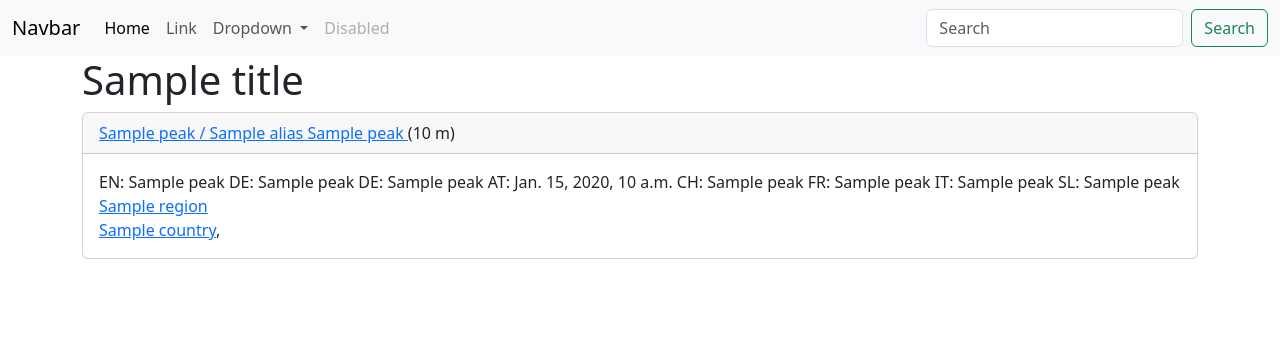
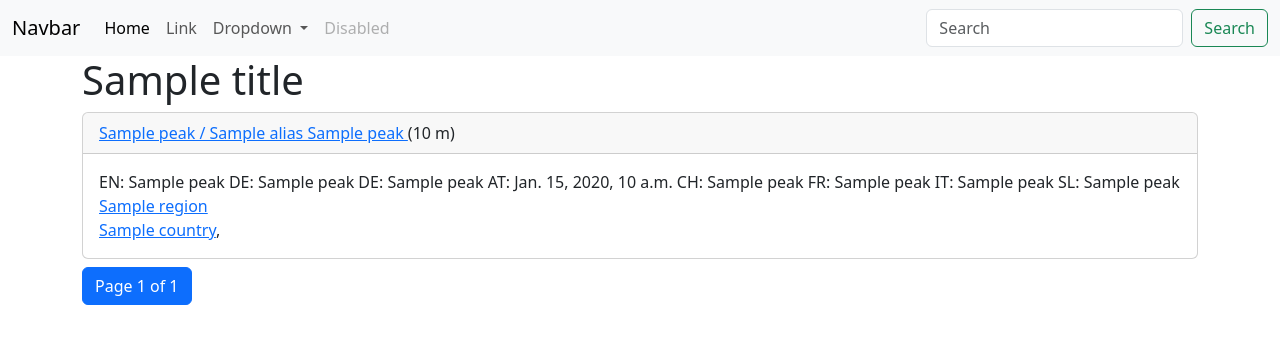
Before and after one commit to florianneukirchen/Alpine-Peaks, a Django app: template peaks/templates/peaks/index.html in a window 1280 px wide. Shown: the top 356 px of the page. Run offline with Django 4.2, Linux system fonts and the light colour scheme; the template is opened without the code that fills it: most values are stand-ins (such as "Sample title", 1, 10 or a date in 2020).

Commit message:
Add pagination

```diff
--- a/peaks/templates/peaks/index.html
+++ b/peaks/templates/peaks/index.html
@@ -32,11 +32,27 @@
             <div><a href="{% url 'region' peak.region.slug %}">{{ peak.region.name }}</a></div>
             {% endif %}
             <div>{% for country in peak.countries.all %} <a href="{% url 'region' country.slug %}">{{ country.name }}</a>, {% endfor %}</div>
-
-
         </div>
-
     </div>
     {% endfor %}
 
+    <nav aria-label="Page navigation">
+        <ul class="pagination">
+          {% if page_obj.has_previous %}
+          <li class="page-item"><a class="page-link" href="?page=1">&laquo; First</a></li>
+          <li class="page-item"><a class="page-link" href="?page={{ page_obj.previous_page_number }}">Previous</a></li>
+          {% endif %}
+          <li class="page-item active" aria-current="page">
+            <span class="page-link">
+                Page {{ page_obj.number }} of {{ page_obj.paginator.num_pages }}
+            </span>
+          </li>
+          {% if page_obj.has_next %}
+          <li class="page-item"><a class="page-link" href="?page={{ page_obj.next_page_number }}">Next</a></li>
+          <li class="page-item"><a class="page-link" href="?page={{ page_obj.paginator.num_pages }}">Last &raquo;</a></li>
+          {% endif %}
+        </ul>
+    </nav>
+
+
 {% endblock %}
```
